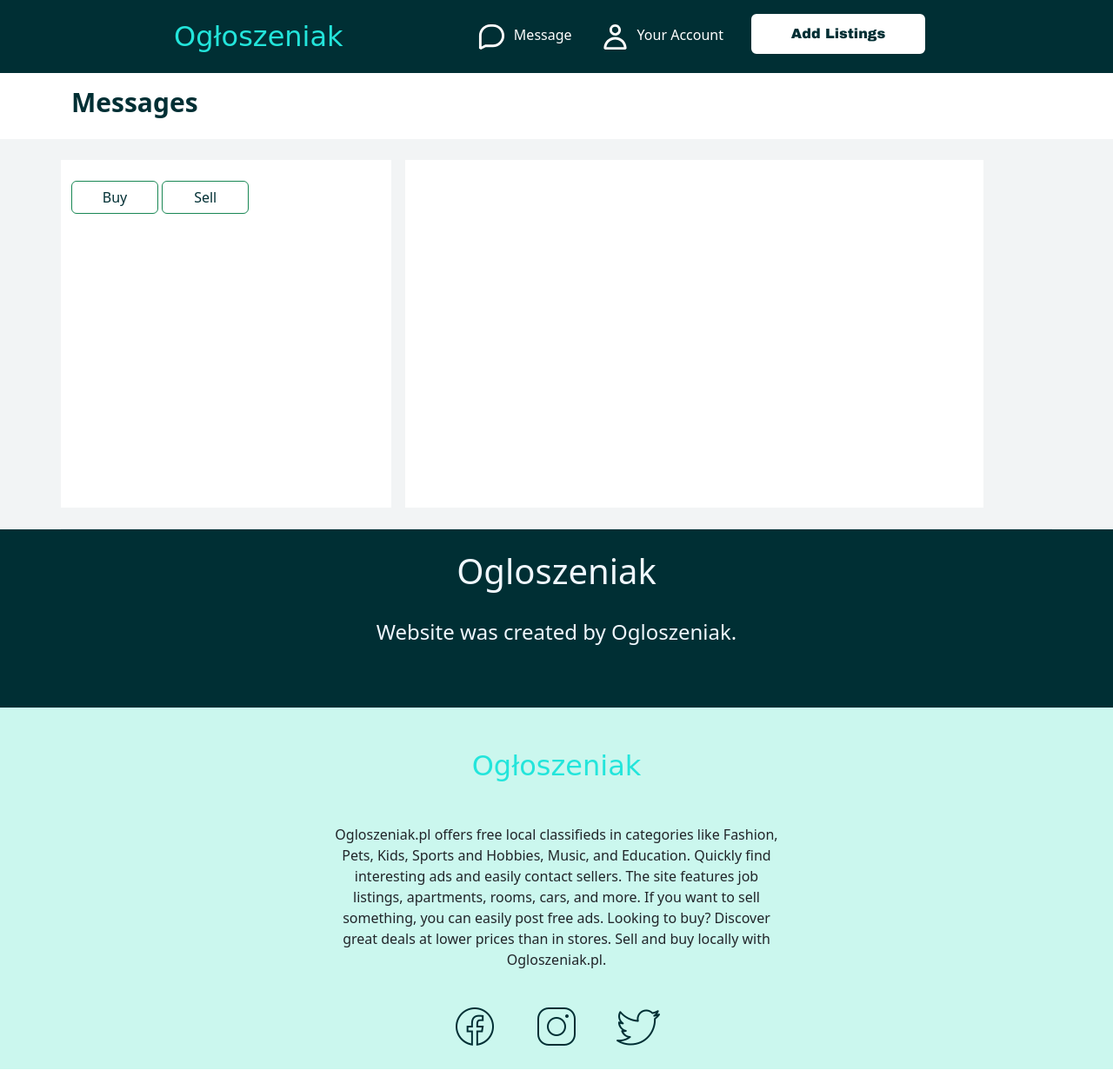
After one commit to Veeles/Ogloszeniak.pl, a Django app: page /messages/ in a window 1280 px wide. The commit adds this page. Shown: the whole page at 87% size. Run offline with Django 5.2, Linux system fonts and the light colour scheme; some libraries are stand-ins or nearby versions.

Commit message:
Start creating forntend of message app

```diff
--- /dev/null
+++ b/ogloszeniak/messages/urls.py
@@ -0,0 +1,14 @@
+
+from django.contrib import admin
+from django.urls import path
+from . import views
+from django.conf import settings
+from django.conf.urls.static import static
+from messages.views import my_messages
+
+urlpatterns = [
+    path('messages/',my_messages, name='my_messages'),
+
+]
+if settings.DEBUG:
+    urlpatterns += static(settings.MEDIA_URL, document_root=settings.MEDIA_ROOT)
--- a/ogloszeniak/messages/views.py
+++ b/ogloszeniak/messages/views.py
@@ -1,3 +1,12 @@
-from django.shortcuts import render
+from django.shortcuts import render, get_object_or_404
+from django.http import HttpResponse
+from django.template import loader
 
 # Create your views here.
+def my_messages(request):
+    template = loader.get_template('messages_main.html')
+    context = {
+        'power': 'power'
+    }
+
+    return HttpResponse(template.render(context,request))
--- a/ogloszeniak/ogloszeniak/urls.py
+++ b/ogloszeniak/ogloszeniak/urls.py
@@ -27,6 +27,7 @@ urlpatterns = [
     path('', include('listings.urls')),
     path('', include('users.urls')),
     path('', include("django.contrib.auth.urls")),
+    path('', include('messages.urls')),
 
 ]
 if settings.DEBUG:
--- a/ogloszeniak/static/style.css
+++ b/ogloszeniak/static/style.css
@@ -140,3 +140,10 @@ a.dropdown-item {
     color: #002f34;
 
 }
+#message_type_button {
+    color: #002f34;
+    background-color: white;
+}
+#message_type_button:hover {
+    background-color: rgb(35, 229, 219);
+}
--- /dev/null
+++ b/ogloszeniak/templates/messages_main.html
@@ -0,0 +1,22 @@
+{% extends 'base.html' %}
+{% load static %}
+{% block title %} {% endblock %}
+{% block content %}
+<div class="container">
+    <h2 class="mt-3" style="color: #002f34; font-size: 30px; font-weight: 700;">Messages</h2>
+</div>
+<section style="background-color: #F2F4F5;" class="mt-4">
+    <div class="container border-bottom pt-4 pb-4" >
+        <div class="row">
+            <div class="col-4 me-3" style="height: 400px; background-color: white;">
+                <button class="mt-4 btn btn-success" style="width: 100px;" id="message_type_button">Buy</button>
+                <button class="mt-4 btn btn-success" style="width: 100px;" id="message_type_button">Sell</button>
+
+            </div>
+            <div class="col-7" style="height: 400px; background-color: white;">
+
+            </div>
+        </div>
+    </div>
+</section>
+{% endblock %}
```
